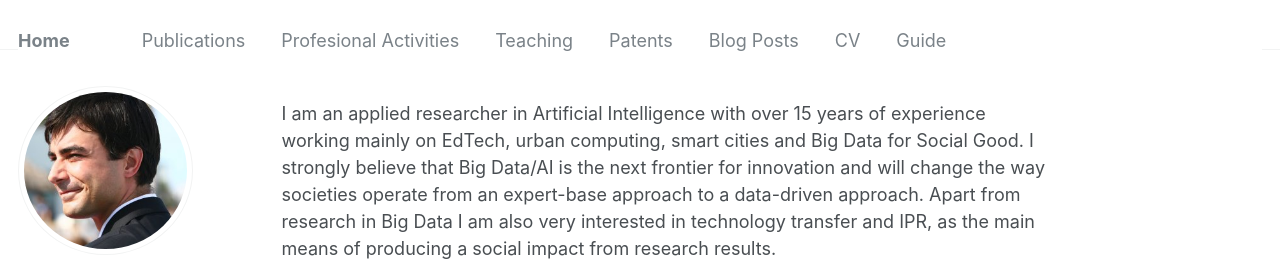
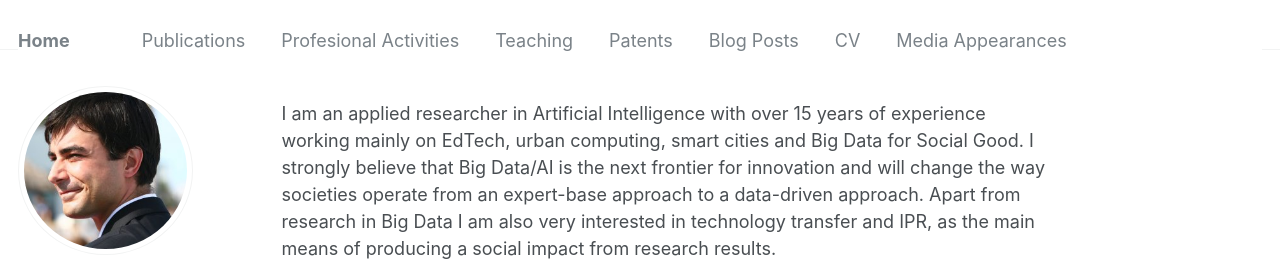
Before and after one commit to ENriqueFRiasM/enriquefriasm.github.io, a Jekyll site: the page built from _pages/about.md, in a window 1280 px wide. Shown: the top 261 px of the page. Built offline with Jekyll 4.4.1, drawn with Linux system fonts in a browser that asks for light colours; some web fonts are replaced.

Commit message:
Update navigation.yml

```diff
--- a/_data/navigation.yml
+++ b/_data/navigation.yml
@@ -18,5 +18,5 @@ main:
   - title: "CV"
     url: /cv/
 
-  - title: "Guide"
+  - title: "Media Appearances"
     url: /markdown/
```
